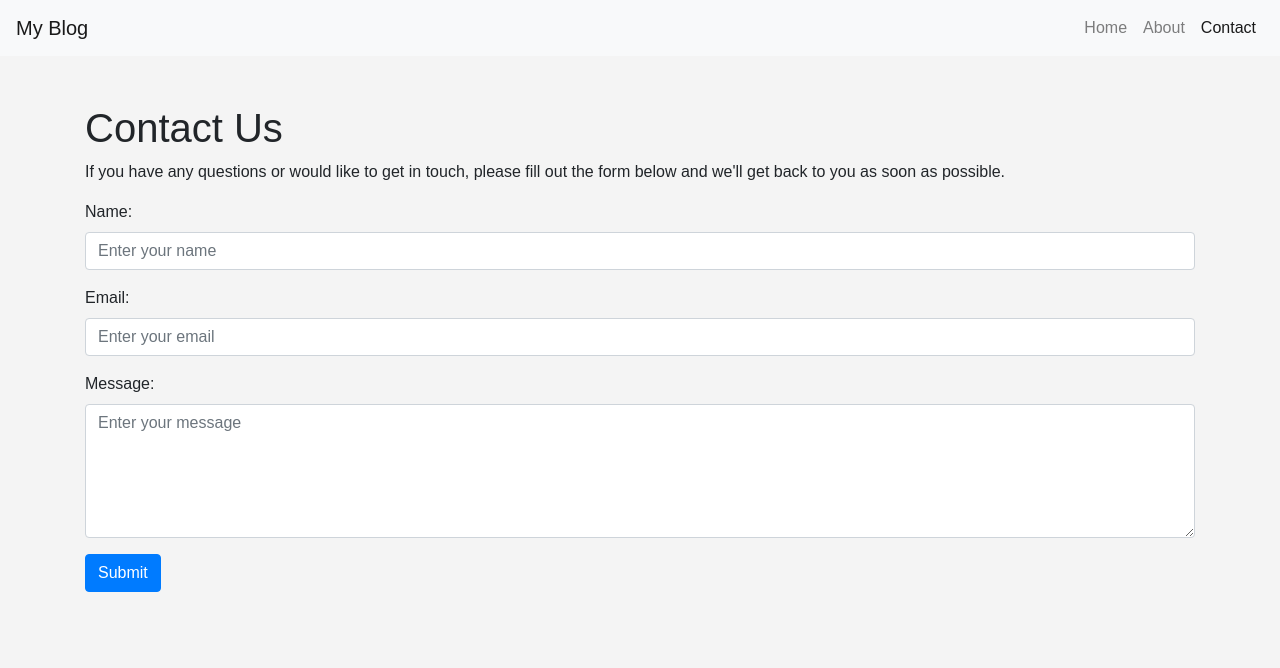
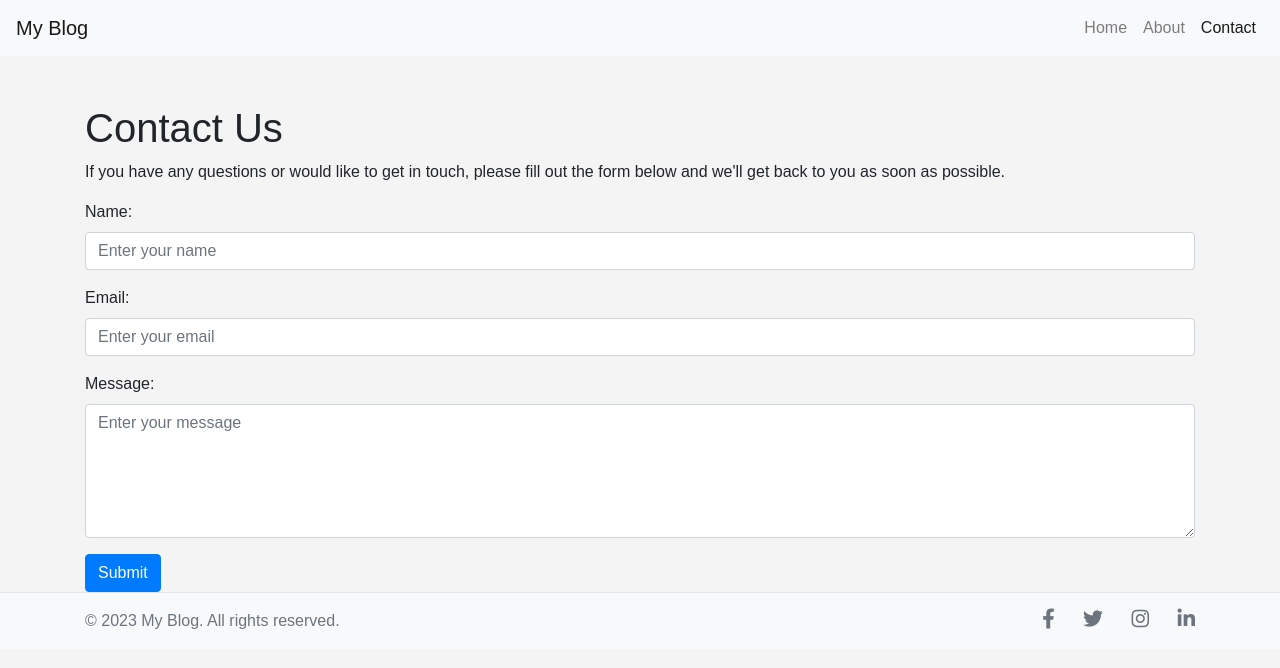
Before and after one commit to ZounMedia/my-blog, a website: page contact.html in a window 1280 px wide. Drawn offline with nearby package versions, Linux system fonts and the light colour scheme; files that its build step writes are made by us from their sources; no server answers.

Commit message:
add footer

```diff
--- a/contact.html
+++ b/contact.html
@@ -4,11 +4,20 @@
     <meta charset="UTF-8" />
     <meta name="viewport" content="width=device-width, initial-scale=1.0" />
     <title>Contact - My Blog</title>
+    <!-- Bootstrap CDN link -->
     <link
       rel="stylesheet"
       href="https://maxcdn.bootstrapcdn.com/bootstrap/4.5.2/css/bootstrap.min.css"
     />
-    <link rel="stylesheet" href="styles.css" />
+
+    <!-- Font Awesome CDN link -->
+    <link
+      rel="stylesheet"
+      href="https://cdnjs.cloudflare.com/ajax/libs/font-awesome/5.15.3/css/all.min.css"
+    />
+
+    <!-- Import custom stylesheet -->
+    <link rel="stylesheet" href="css/styles.css" />
   </head>
   <body>
     <nav class="navbar navbar-expand-lg navbar-light bg-light">
@@ -81,6 +90,32 @@
       </form>
     </div>
 
+    <footer class="footer mt-auto py-3 bg-light">
+      <div class="container">
+        <div class="row">
+          <div class="col-md-6">
+            <span class="text-muted"
+              >&copy; 2023 My Blog. All rights reserved.</span
+            >
+          </div>
+          <div class="col-md-6 text-md-right social-items">
+            <a href="#" class="text-muted mr-4"
+              ><i class="fab fa-facebook-f"></i
+            ></a>
+            <a href="#" class="text-muted mr-4"
+              ><i class="fab fa-twitter"></i
+            ></a>
+            <a href="#" class="text-muted mr-4"
+              ><i class="fab fa-instagram"></i
+            ></a>
+            <a href="#" class="text-muted"
+              ><i class="fab fa-linkedin-in"></i
+            ></a>
+          </div>
+        </div>
+      </div>
+    </footer>
+
     <script src="https://ajax.googleapis.com/ajax/libs/jquery/3.5.1/jquery.min.js"></script>
     <script src="https://maxcdn.bootstrapcdn.com/bootstrap/4.5.2/js/bootstrap.min.js"></script>
     <script src="js/blog-service.js"></script>
--- a/css/styles.scss
+++ b/css/styles.scss
@@ -14,14 +14,39 @@ body {
 
   .container {
     .row {
-      div.card {
+      #blog_posts {
         .card {
           box-shadow: 0 4px 8px rgba(0, 0, 0, 0.1);
+
+          &:hover {
+            transform: scale(1.03);
+            transition: transform 0.2s;
+          }
         }
+      }
+    }
+  }
 
-        .card:hover {
-          transform: scale(1.03);
-          transition: transform 0.2s;
+  footer {
+    border-top: 1px solid #e5e5e5;
+    width: 100%;
+    position: relative;
+    bottom: 0;
+
+    .container {
+      .row {
+        .social-items {
+          a {
+            .fab {
+              font-size: 20px;
+              transition: all 0.3s ease-in-out;
+
+              &:hover {
+                text-decoration: none;
+                color: #007bff; /* This is the default Bootstrap primary color. Adjust if needed. */
+              }
+            }
+          }
         }
       }
     }
--- a/js/blog-service.js
+++ b/js/blog-service.js
@@ -50,6 +50,13 @@ ${paragraphsHTML}              <a href="post.html?id=${
 
   // Method to initiate fetching and rendering
   init() {
-    this.fetchPosts().done((posts) => this.renderPosts(posts)); //after fetching, render the posts
+    //ensure we only call the render posts on the index page. We don't want to make this call on the about, contact, or post pages
+    if (
+      window.location.pathname.endsWith("index.html") ||
+      window.location.pathname === "/" ||
+      window.location.pathname.endsWith("/")
+    ) {
+      this.fetchPosts().done((posts) => this.renderPosts(posts)); //after fetching, render the posts
+    }
   }
 }
```
Also changed, not shown: about.html (+26 -1 lines), index.html (+36 -0 lines), post.html (+27 -1 lines), css/styles.css, 1 other file.
